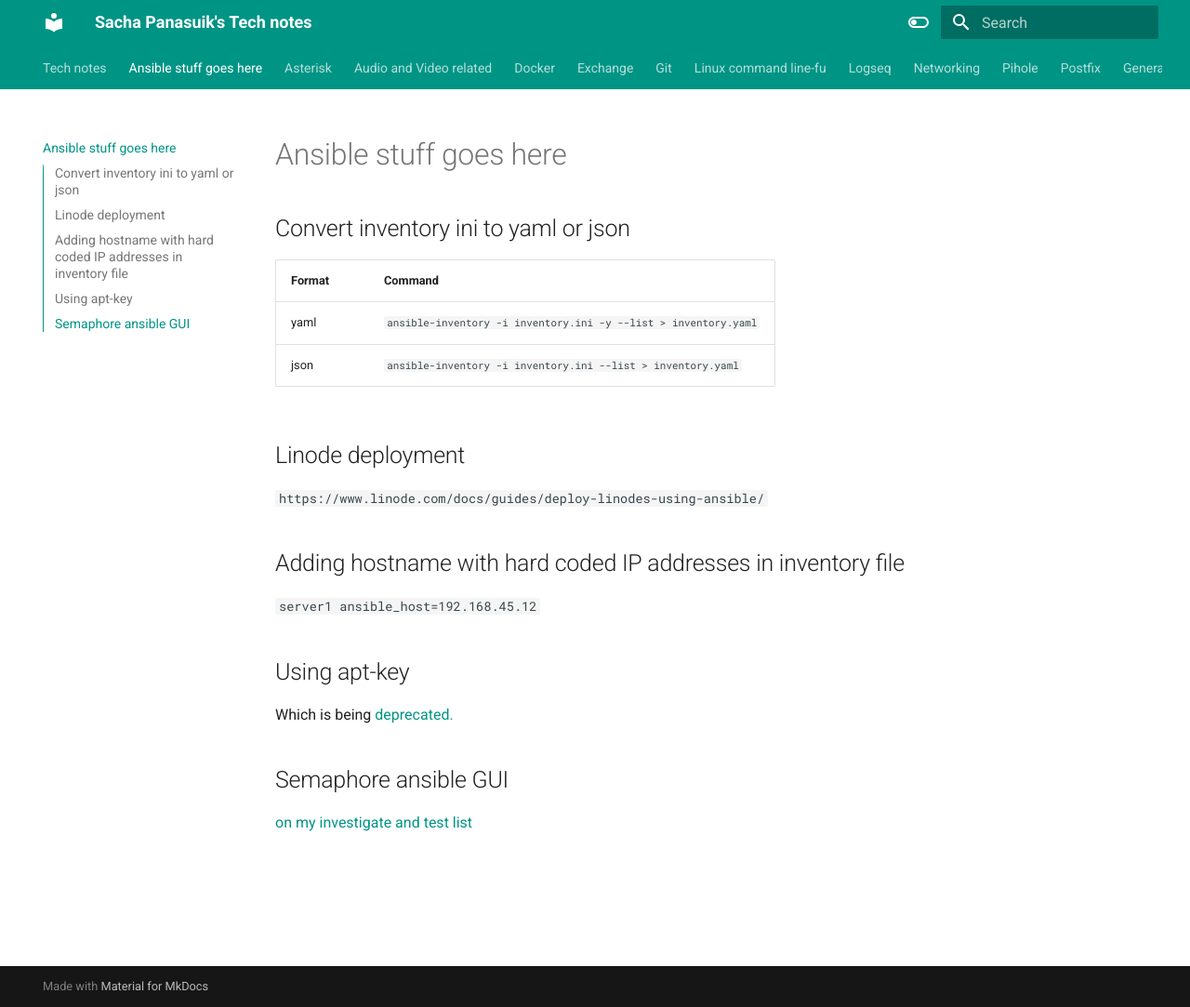
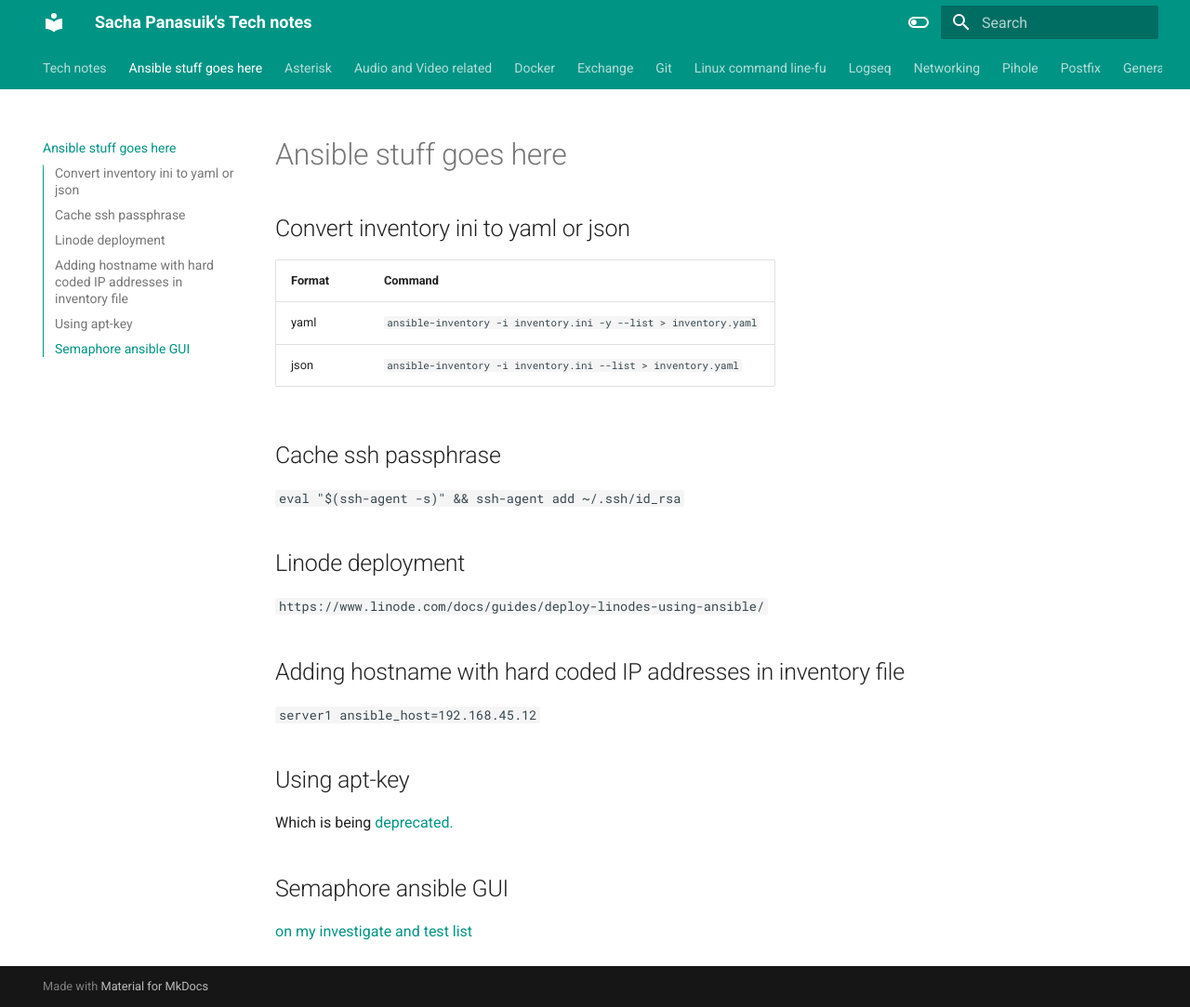
Before and after one commit to sachapan/tech_notes, an MkDocs documentation site: the page built from docs/ansible.md, in a window 1280 px wide and 1083 px high. Shown: the whole window at 93% size. Built offline with MkDocs 1.6.1 and Material for MkDocs 9.7.7, drawn with Linux system fonts in a browser that asks for light colours.

Commit message:
Update ansible.md
Added cache comment.

```diff
--- a/docs/ansible.md
+++ b/docs/ansible.md
@@ -7,6 +7,8 @@
 | yaml | `ansible-inventory -i inventory.ini -y --list > inventory.yaml` |
 | json | `ansible-inventory -i inventory.ini --list > inventory.yaml` |
 
+## Cache ssh passphrase
+`eval "$(ssh-agent -s)" && ssh-agent add ~/.ssh/id_rsa`
 
 ## Linode deployment
 `https://www.linode.com/docs/guides/deploy-linodes-using-ansible/`
```
